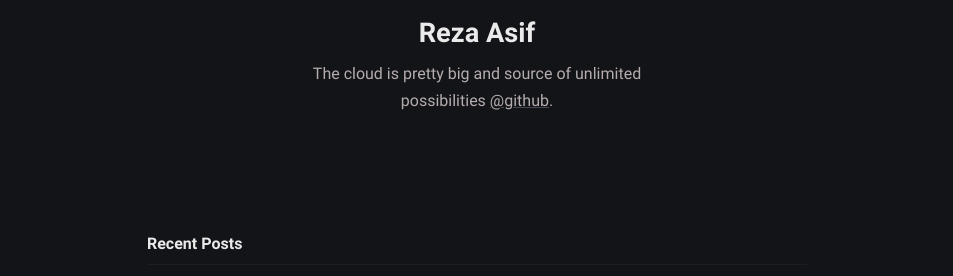
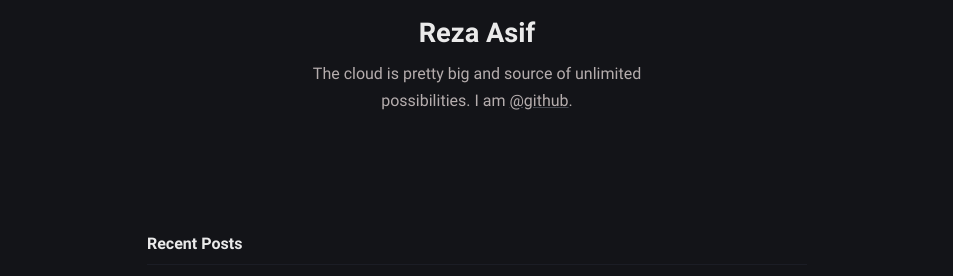
Before and after one commit to securebitAsif/fabulous-jupiter-8f84d, a Jekyll site: the page built from index.md, in a window 1280 px wide. Shown: the part 240-516 px from the top of the page, without its empty margins (163-1116 px from the left). Built offline with Jekyll 4.4.1, drawn with Linux system fonts in a browser that asks for light colours.

```diff
--- a/_config.yml
+++ b/_config.yml
@@ -11,7 +11,7 @@ mode: dark
 author:
   name: Reza Asif
   bio: >-
-   The cloud is pretty big and source of unlimited possibilities <a
+   The cloud is pretty big and source of unlimited possibilities. I am  <a
     href="https://github.com/piharpi/jekyll-klise" target="_blank"
     rel="noopener">@github</a>.
   username: username
```
